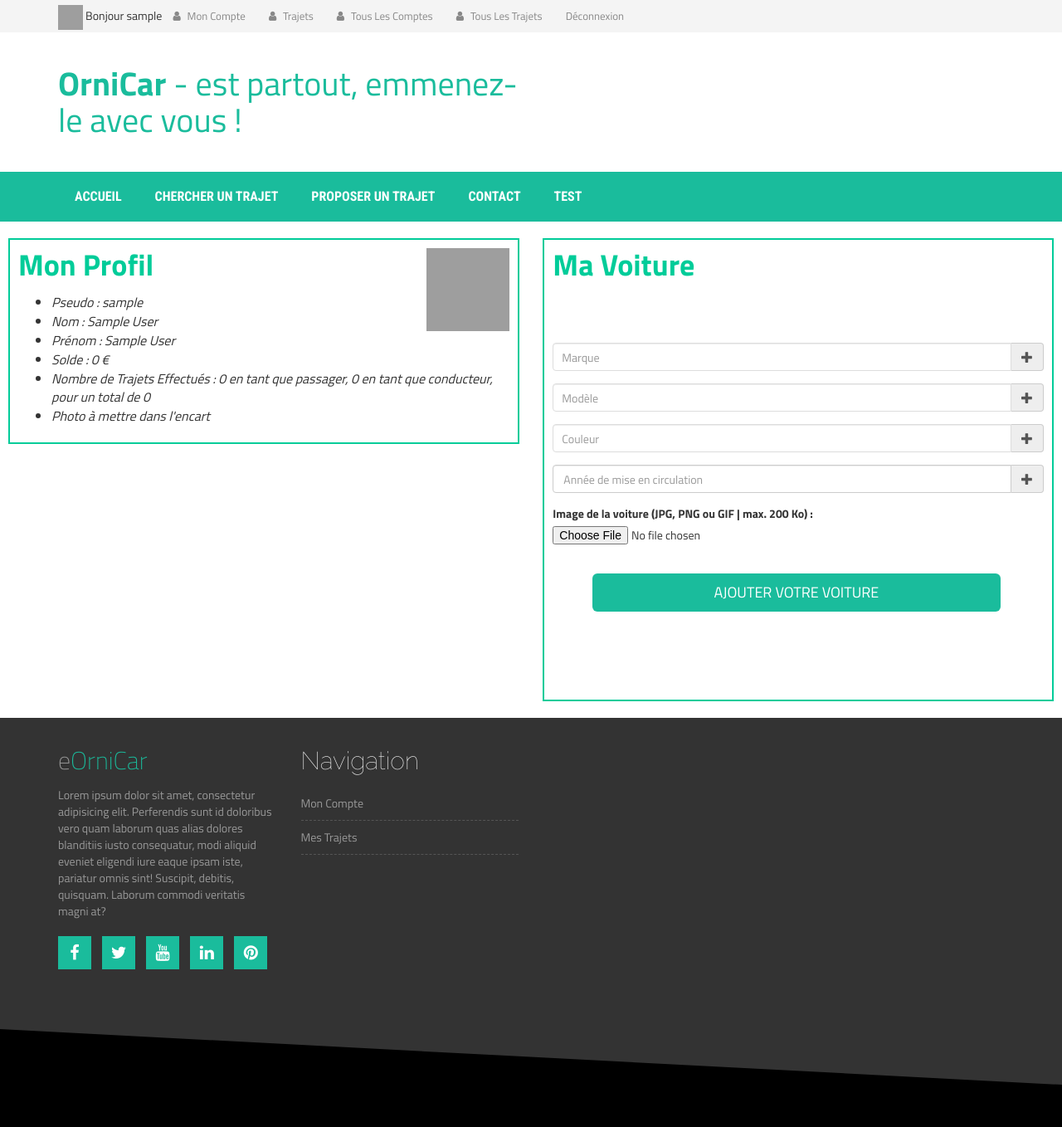
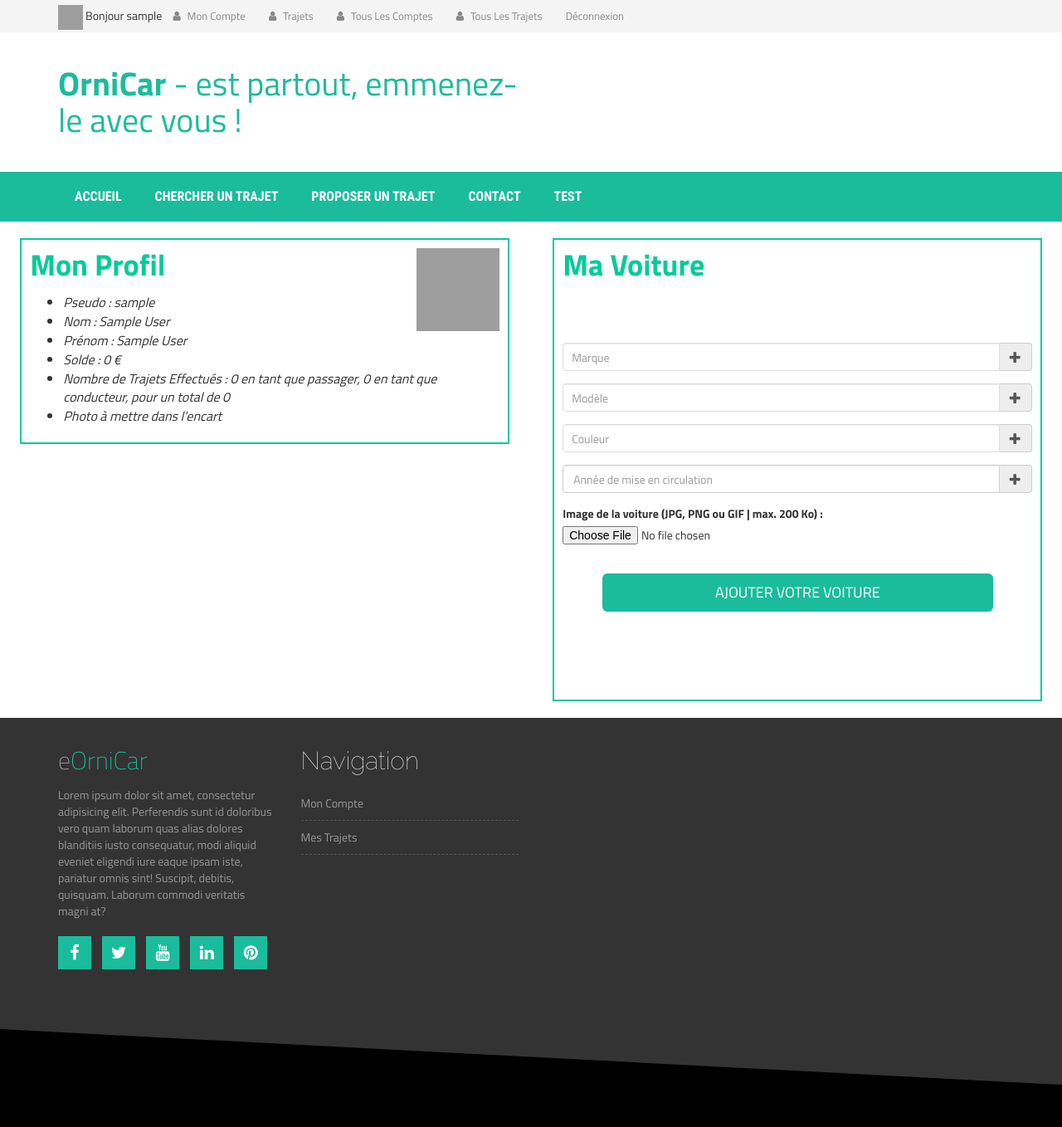
Before and after one commit to Wolfsister/SpartanProjectDDOrniCar, a PHP site: page /code/compte.php in a window 1280 px wide. Shown: the whole page at 83% size. Run offline with PHP 8.4, Linux system fonts and the light colour scheme; the visitor is signed in with stand-in values (Sample User, id 1); data that the repository does not hold is empty; some libraries are stand-ins or nearby versions; grey boxes are pictures that could not be loaded.

Commit message:
Blocs Profil et Voiture positionné, en pourcentage, plus de probleme lors de redimensionnement de la fenetre !

```diff
--- a/PhpSpartanProject/code/style.css
+++ b/PhpSpartanProject/code/style.css
@@ -12,34 +12,48 @@
     border: 1px solid #1ABC9C;
 }
 
-#profilMonCompte{
-    width: 47%;
+#profilVoiture, #profilMonCompte{
+    width: 45%;
     border-style: solid;
     border-width: 2px;
     border-color: #00cc99;
-    margin-left: 25px;
-    margin-top:20px;
-    margin-bottom:20px;
-    float:left;
-    padding-left: 10px;
+/*    margin-left: 20;
+*/    margin-top:20px;
+    margin-bottom:20px;   /*
+*/    padding-left: 10px;
     padding-right: 10px;
     padding-top: 10px;
     padding-bottom: 10px;
 }
 
-#profilVoiture{
-    width: 47%;
-    border-style: solid;
+#profilMonCompte{
+    //width: 47%;
+/*    border-style: solid;
     border-width: 2px;
-    border-color: #00cc99;
-    margin-right: 25px;
-    margin-top: 20px;
-    margin-bottom:20px;
-    float:right;
-    padding-left: 10px;
+    border-color: #00cc99;*/
+    float:left;
+    margin-left: 3%;
+/*    margin-top:20px;
+    margin-bottom:20px;   */
+/*    padding-left: 10px;
     padding-right: 10px;
     padding-top: 10px;
-    padding-bottom: 10px;
+    padding-bottom: 10px;*/
+}
+
+#profilVoiture{
+    //width: 47%;
+/*    border-style: solid;
+    border-width: 2px;
+    border-color: #00cc99;*/
+    float:right;
+    margin-right: 3%;
+/*    margin-top: 20px;
+    margin-bottom:20px;*/
+/*    padding-left: 10px;
+    padding-right: 10px;
+    padding-top: 10px;
+    padding-bottom: 10px;*/
 }
 
 .monCompte h1{
--- a/PhpSpartanProject/communication/AVoirPlusTard.txt
+++ b/PhpSpartanProject/communication/AVoirPlusTard.txt
@@ -10,6 +10,7 @@ Priorité : 1 important, 2 moins important..etc
 
 1- Corriger date dans la proposition d'un trajet
 
+2- Ajouter options de modifier informations de notre profil
 
 2- Si l'utilisateur n'a pas d'image dans le répertoire, mettre l'image par défaut
 
```
